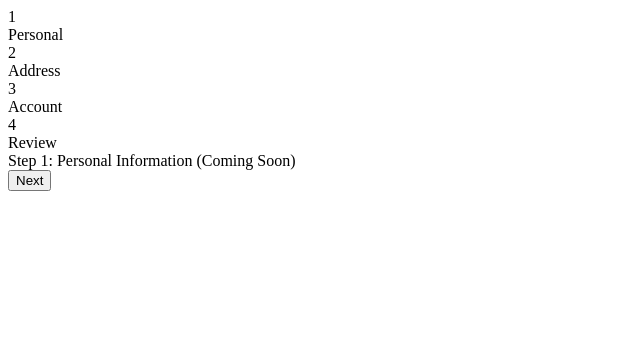
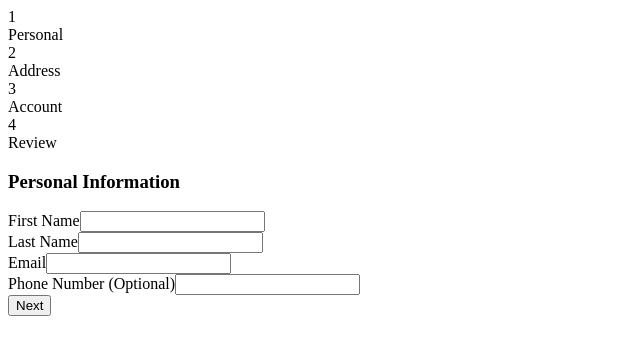
Before and after one commit to StefanSolves/tyk, a React app in the folder frontend/: page / in a window 1280 px wide. Shown: the top 354 px of the page, without its empty margins (0-640 px from the left). Built offline with nearby package versions, Linux system fonts and the light colour scheme; the HTML template or start-up script is replaced by a standard one.

Commit message:
feat: Build reusable FormInput and Step 1

```diff
--- /dev/null
+++ b/frontend/src/components/FormInput.jsx
@@ -0,0 +1,35 @@
+import React from 'react';
+import { useFormContext } from 'react-hook-form';
+import { useFormState } from '../context/FormContext';
+
+const FormInput = ({ name, label, validation, type = 'text' }) => {
+  const { register, formState: { errors } } = useFormContext();
+  const { state, dispatch } = useFormState();
+
+  const handleChange = (e) => {
+    dispatch({
+      type: 'UPDATE_FIELD',
+      payload: { field: name, value: e.target.value },
+    });
+  };
+
+  return (
+    <div className="form-field">
+      <label htmlFor={name}>{label}</label>
+      <input
+        type={type}
+        id={name}
+        // Get the value from our global context state
+        value={state[name]}
+        // Register the field with RHF, including validation rules
+        {...register(name, validation)}
+        // Update global context on change
+        onChange={handleChange}
+      />
+      {/* Show error message if it exists */}
+      {errors[name] && <span className="error">{errors[name].message}</span>}
+    </div>
+  );
+};
+
+export default FormInput;
--- a/frontend/src/components/RegistrationWizard.jsx
+++ b/frontend/src/components/RegistrationWizard.jsx
@@ -1,20 +1,20 @@
 import React from 'react';
 import { useFormState } from '../context/FormContext';
 import { useFormContext } from 'react-hook-form';
-import StepIndicator from './StepIndicator'; // new components imported
-import Navigation from './Navigation'; // new components imported
 
-// We'll create these step components next
-// import Step1 from './Step1_Personal';
+import StepIndicator from './StepIndicator';
+import Navigation from './Navigation';
+
+// Import your new Step 1 component
+import Step1 from './Step1_Personal';
 // import Step2 from './Step2_Address';
 // import Step3 from './Step3_Account';
 // import Step4 from './Step4_Review';
 
 const RegistrationWizard = () => {
   const { state } = useFormState();
-  const { handleSubmit } = useFormContext(); // Get RHF's handleSubmit
+  const { handleSubmit } = useFormContext();
 
-  // This is where we will POST to the API
   const onFinalSubmit = (data) => {
     console.log('Final Data:', data);
     // We'll add our axios POST request here
@@ -23,35 +23,23 @@ const RegistrationWizard = () => {
   const renderStep = () => {
     switch (state.step) {
       case 1:
-        // return <Step1 />;
-        return <div>Step 1: Personal Information (Coming Soon)</div>;
+        return <Step1 />; // Render Step1 component
       case 2:
-        // return <Step2 />;
         return <div>Step 2: Address Details (Coming Soon)</div>;
       case 3:
-        // return <Step3 />;
         return <div>Step 3: Account Setup (Coming Soon)</div>;
       case 4:
-        // return <Step4 />;
         return <div>Step 4: Review (Coming Soon)</div>;
       default:
-        return <div>Step 1: Personal Information (Coming Soon)</div>;
+        return <Step1 />; // Step1 component as fallback
     }
   };
 
   return (
     <div className="wizard-container">
-      {/* Add the StepIndicator */}
       <StepIndicator />
-
-      {/* This form tag now uses RHF's handleSubmit.
-        It will *only* call onFinalSubmit if all fields are valid.
-        The "Submit" button in <Navigation> will trigger this.
-      */}
       <form onSubmit={handleSubmit(onFinalSubmit)} noValidate>
         {renderStep()}
-
-        {/* Add the Navigation buttons */}
         <Navigation />
       </form>
     </div>
--- /dev/null
+++ b/frontend/src/components/Step1_Personal.jsx
@@ -0,0 +1,46 @@
+import React from 'react';
+import FormInput from './FormInput';
+
+const Step1_Personal = () => {
+  return (
+    <div className="step-container">
+      <h3>Personal Information</h3>
+      <FormInput
+        name="firstName"
+        label="First Name"
+        validation={{ required: 'First Name is required' }}
+      />
+      <FormInput
+        name="lastName"
+        label="Last Name"
+        validation={{ required: 'Last Name is required' }}
+      />
+      <FormInput
+        name="email"
+        label="Email"
+        type="email"
+        validation={{
+          required: 'Email is required',
+          pattern: {
+            value: /^[a-zA-Z0-9._%+-]+@[a-zA-Z0-9.-]+\.[a-zA-Z]{2,}$/,
+            message: 'Must be a valid email address',
+          },
+        }}
+      />
+      <FormInput
+        name="phone"
+        label="Phone Number (Optional)"
+        type="tel"
+        validation={{
+          pattern: {
+            // This regex validates only if a value is provided
+            value: /^(\+?1\s?)?\(?\d{3}\)?[\s.-]?\d{3}[\s.-]?\d{4}$/,
+            message: 'Must be a valid phone number',
+          },
+        }}
+      />
+    </div>
+  );
+};
+
+export default Step1_Personal;
```
